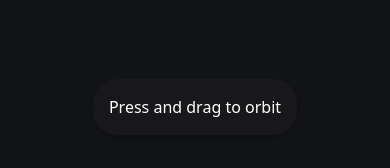
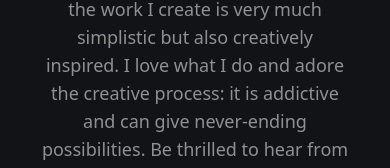
Before and after one commit to piyush-mahajan/Portfolio3.0, a React (Create React App) app: page / in a window 390 px wide. Shown: the part 669-837 px from the top of the page. Built offline with nearby package versions, Linux system fonts and the light colour scheme.

Commit message:
Update App.js

```diff
--- a/src/App.js
+++ b/src/App.js
@@ -106,11 +106,12 @@ function App() {
             )}
           </div>
         </nav>
-        <div className="flex w-screen min-h-screen flex-col items-center justify-center relative bg-primary pb-20">
+
+  <div className="w-screen min-h-screen flex-col items-center justify-center relative hidden lg:block">
           <Spline scene="https://prod.spline.design/xe1Uo-etdr8rz0t7/scene.splinecode" />
         </div>
-        <div className="relative w-full" id="home">
-          <div className="absolute bottom-10 w-full flex justify-center items-center">
+        <div className="relative w-full hidden lg:block " id="home">
+          <div className="absolute bottom-10 w-full flex justify-center items-center ">
             <div className="shadow-md p-4 flex items-center justify-center bg-zinc-900 rounded-3xl ">
               <p className="text-white">Press and drag to orbit</p>
             </div>
```
